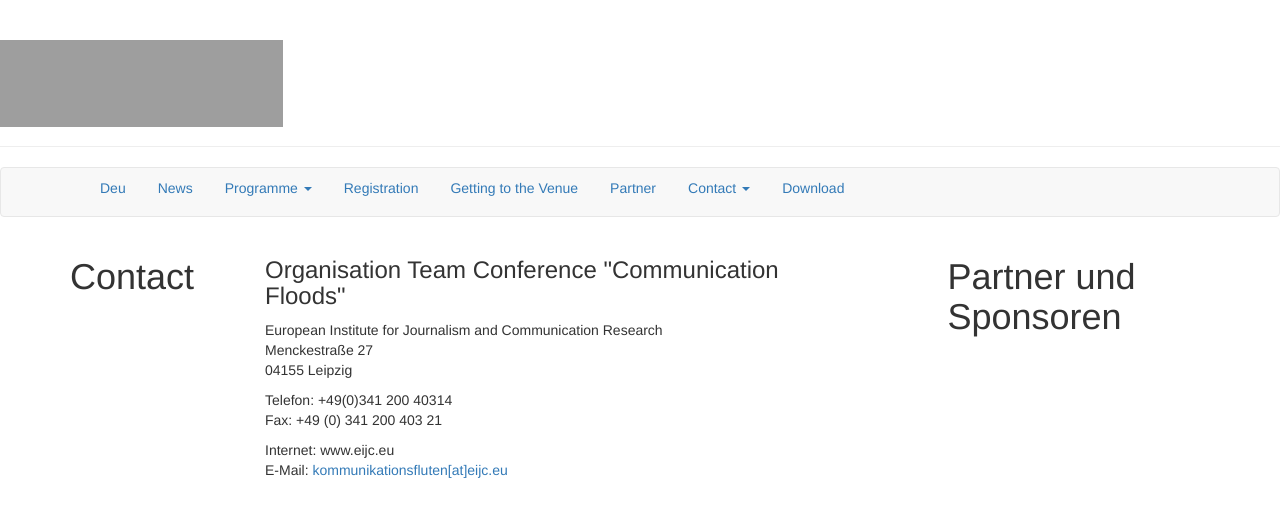
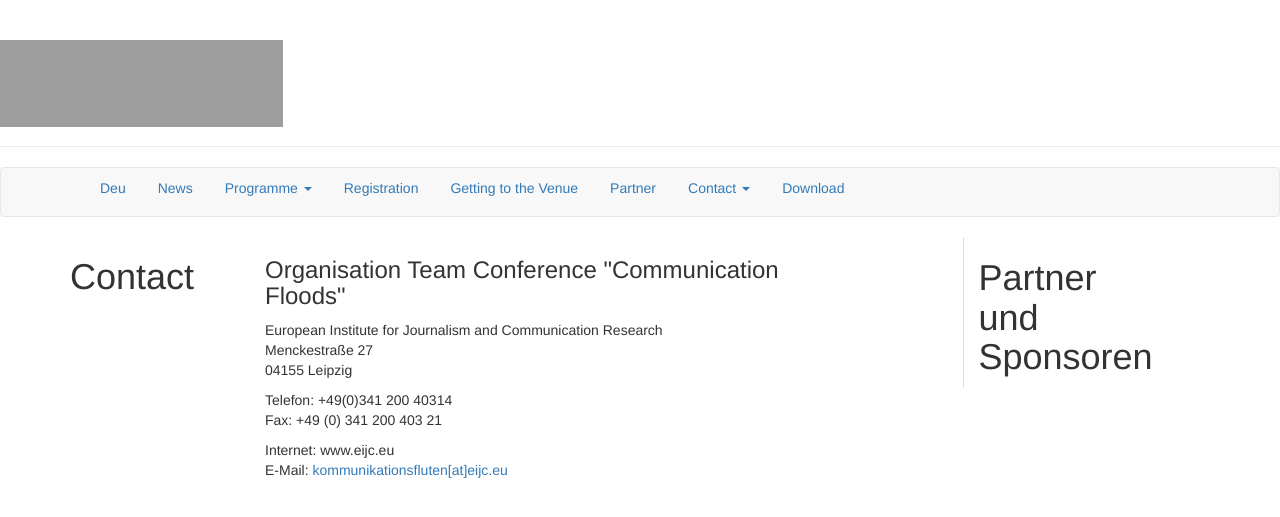
Before and after one commit to susedev/test, a Jekyll site: the page built from contact.html, in a window 1280 px wide. Shown: the top 517 px of the page. Built offline with Jekyll 4.4.1, drawn with Linux system fonts in a browser that asks for light colours; nearby versions of some CDN libraries; grey boxes are pictures that could not be loaded.

Commit message:
Update page.html

```diff
--- a/_layouts/page.html
+++ b/_layouts/page.html
@@ -21,7 +21,9 @@ layout: base
        <div class="space"></div>
     </div>
     <div class="col-md-3">
-    <div class="sidebar_2"> <h1>Partner und Sponsoren</h1></div>
+       <div class="col-md-3" style="display: block; width: 150px; height: 100%; border:1px solid #FFF; border-left-color:#DDD; margin-left: 15px; box-sizing: border-box;">
+        <div class="sidebar_2"> <h1>Partner und Sponsoren</h1></div>
+       </div>
     </div>
 </div>
 </div>
```
